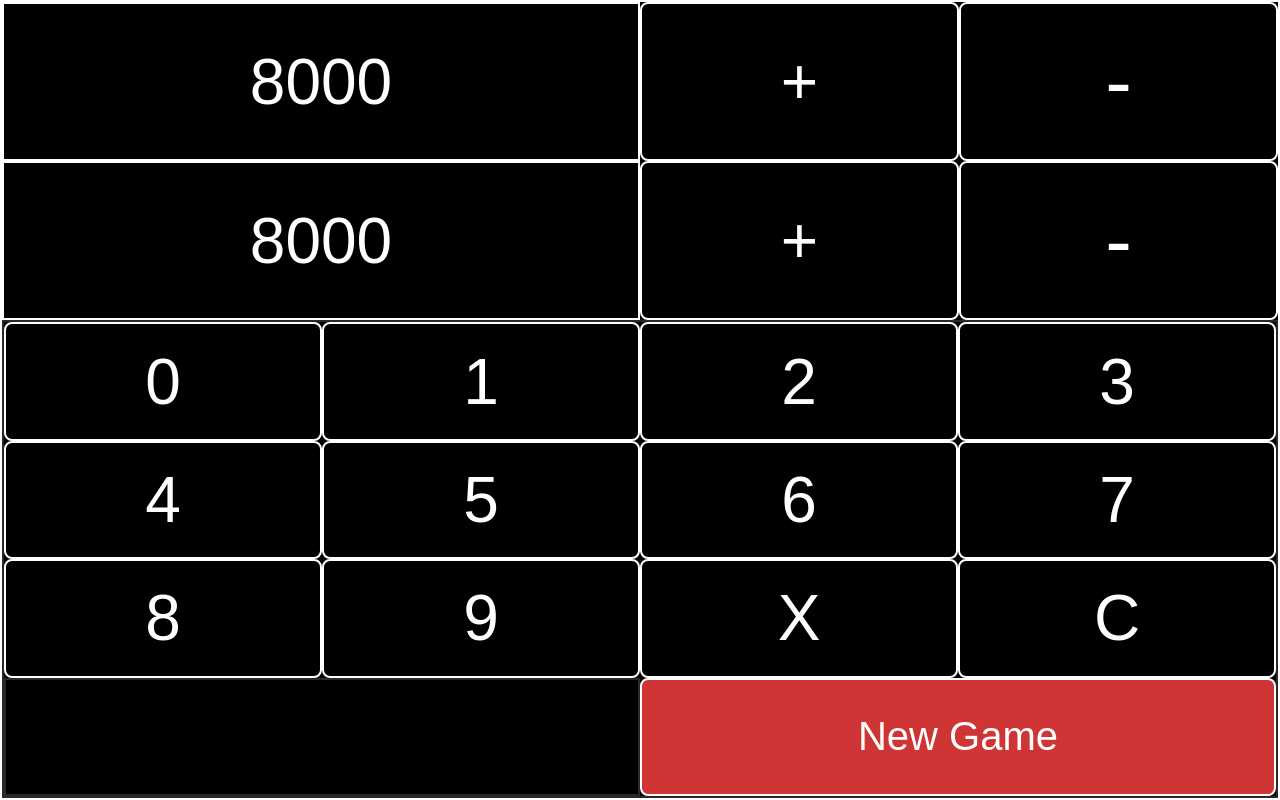
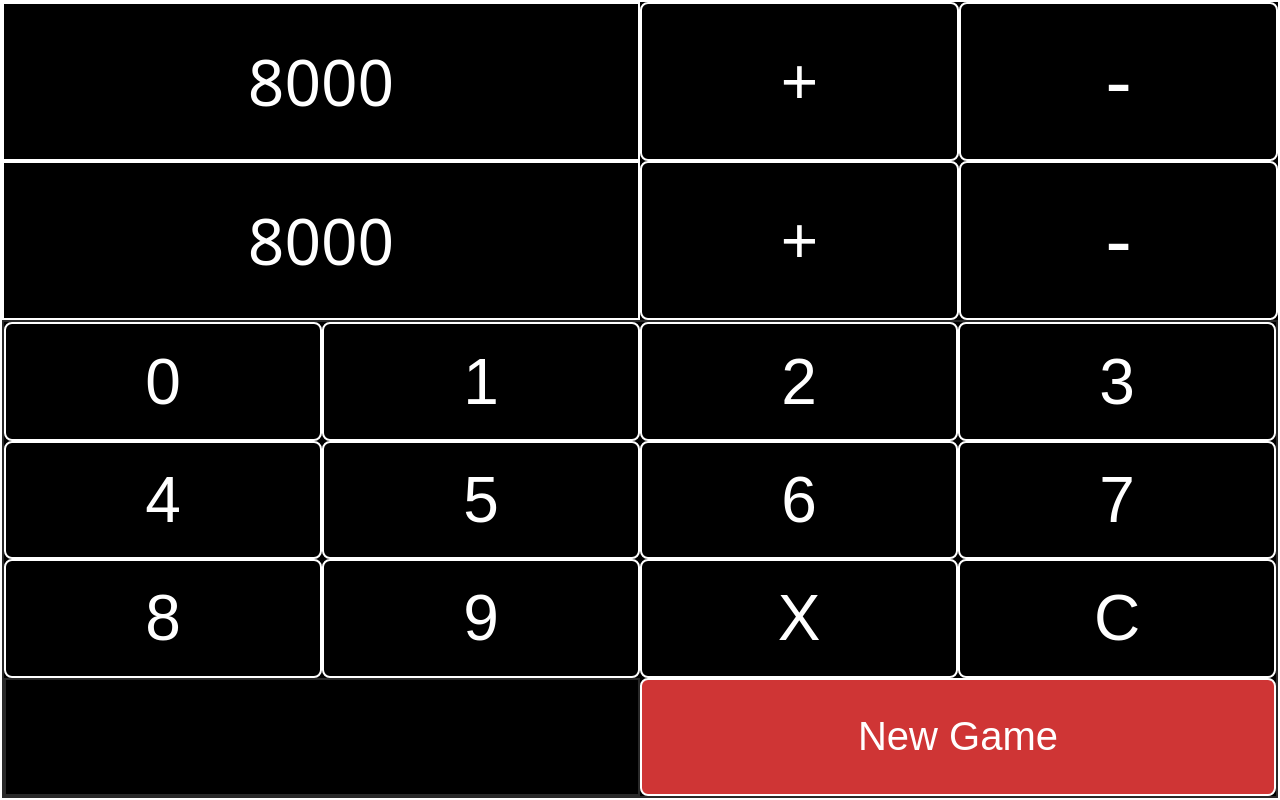
Before and after one commit to keyfeula/lifepoint-calculator, a plain HTML site: page index.html in a window 1280 px wide. Drawn offline with Linux system fonts and the light colour scheme.

Commit message:
Change first font option to use system-ui instead of sans-serif

```diff
--- a/style.css
+++ b/style.css
@@ -24,7 +24,7 @@ button:hover {
 }
 
 html {
-    font-family: sans-serif, system-ui;
+    font-family: system-ui, sans-serif;
     height: 100%;
 }
 
```
